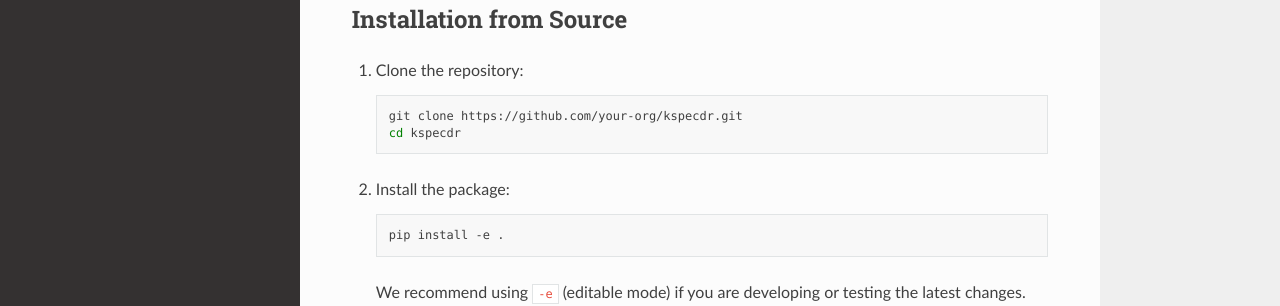
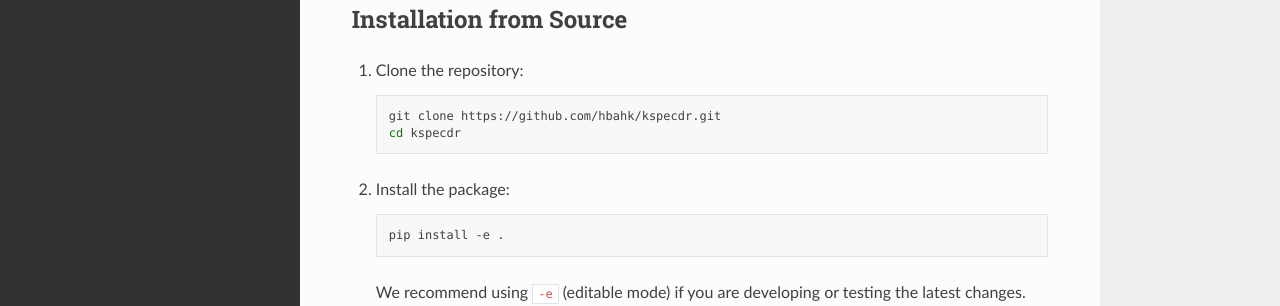
Before and after one commit to hbahk/kspecdr, a Sphinx documentation site: the page built from docs/installation.md, in a window 1280 px wide and 1208 px high. Shown: the part 460-766 px from the top of the window. Built offline with Sphinx 7.4.7 and the Read the Docs theme 3.1.0, drawn with Linux system fonts in a browser that asks for light colours; some of the changed lines change nothing that is shown.

Commit message:
change url

````diff
--- a/docs/installation.md
+++ b/docs/installation.md
@@ -17,7 +17,7 @@
 1.  Clone the repository:
 
     ```bash
-    git clone https://github.com/your-org/kspecdr.git
+    git clone https://github.com/hbahk/kspecdr.git
     cd kspecdr
     ```
 
````
